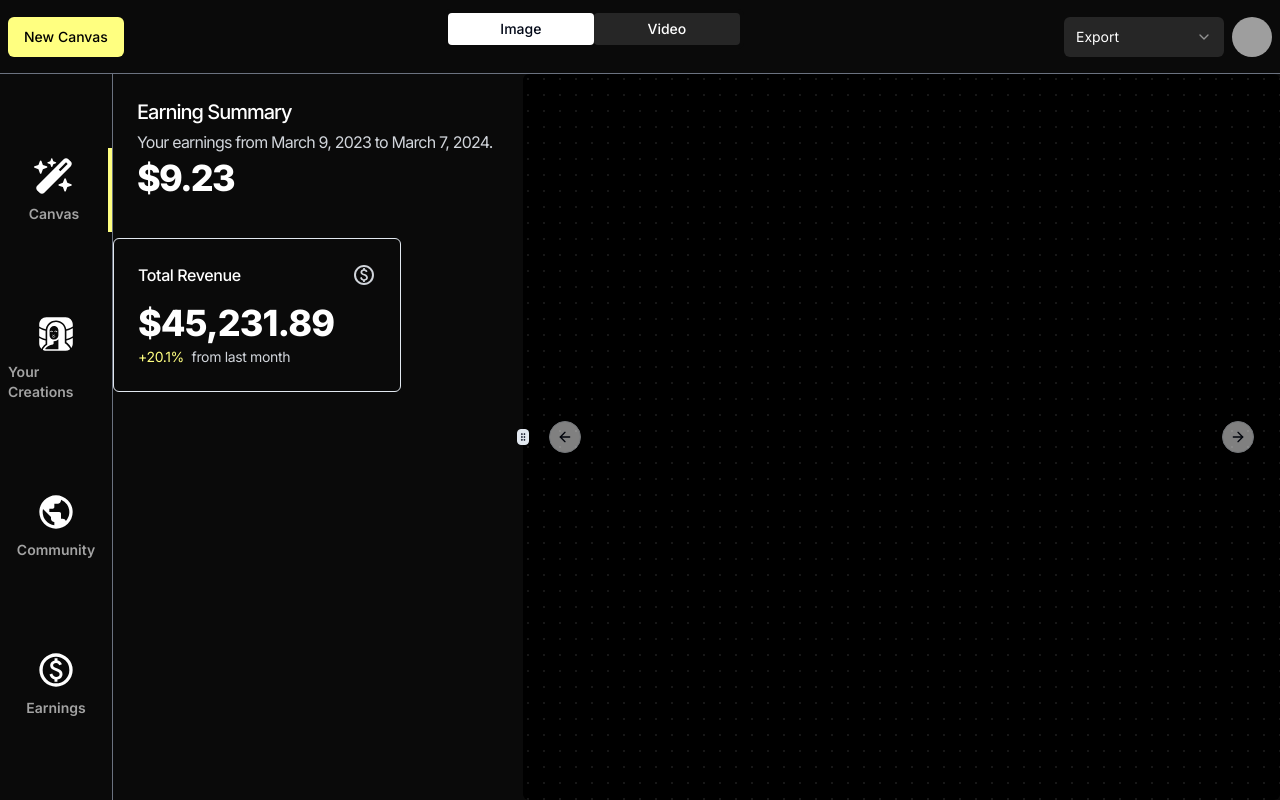
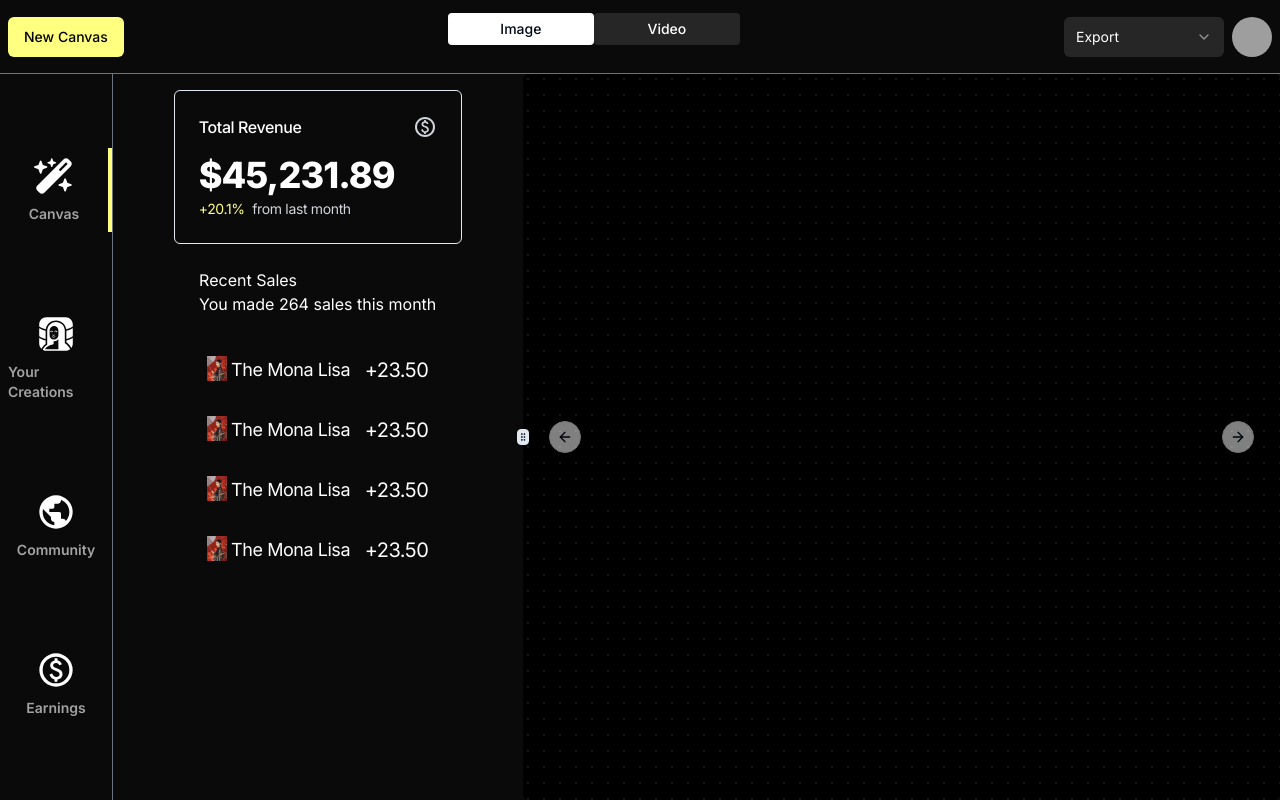
Before and after one commit to themuffineman/pendora, a Next.js app: page /dashboard/earnings in a window 1280 px wide. Built offline with nearby package versions, Linux system fonts and the light colour scheme; grey boxes are pictures that could not be loaded.

Commit message:
UI changes to earnings page

```diff
--- a/app/dashboard/earnings/page.jsx
+++ b/app/dashboard/earnings/page.jsx
@@ -1,11 +1,12 @@
 import EarningChart from '@/components/EarningsChart'
 import EarningsSummary from '@/components/EarningsSummary'
+import RecentSales from '@/components/RecentSales'
 
 const Page = () => {
   return (
-    <div>
-        <EarningChart/>
+    <div className="flex flex-col items-center w-full p-4">
         <EarningsSummary/>
+        <RecentSales/>
     </div>
   )
 }
--- a/components/RecentSales.jsx
+++ b/components/RecentSales.jsx
@@ -3,15 +3,17 @@ import Sales from './Sales'
 
 const RecentSales = () => {
   return (
-    <div>
+    <div className='w-max p-4 h-max flex flex-col gap-4'>
+      <div className='flex flex-col w-max h-max p-2 text-white text-md'>
         <div>Recent Sales</div>
         <div>You made 264 sales this month</div>
-        <div>
-            <Sales/>
-            <Sales/>
-            <Sales/>
-            <Sales/>
-        </div>
+      </div>
+      <div className='grid grid-cols-1 grid-flow-row justify-center content-center'>
+          <Sales/>
+          <Sales/>
+          <Sales/>
+          <Sales/>
+      </div>
     </div>
   )
 }
--- a/components/Sales.jsx
+++ b/components/Sales.jsx
@@ -4,10 +4,10 @@ import img1 from '../public/hero-images/img1.webp'
 
 const Sales = () => {
   return (
-      <div className='flex w-max p-4 h-max'>
+      <div className='flex w-full p-4 h-max justify-between'>
         <div className='flex gap-1'>
-            <div className='size-12'>
-                <Image src={img1} layout='fill' className='object-fit'/>
+            <div className='size-5'>
+                <Image src={img1} className='object-fit max-w-full w-full'/>
             </div>
             <div className='text-white text-lg tracking-tight'>
                 The Mona Lisa
```
